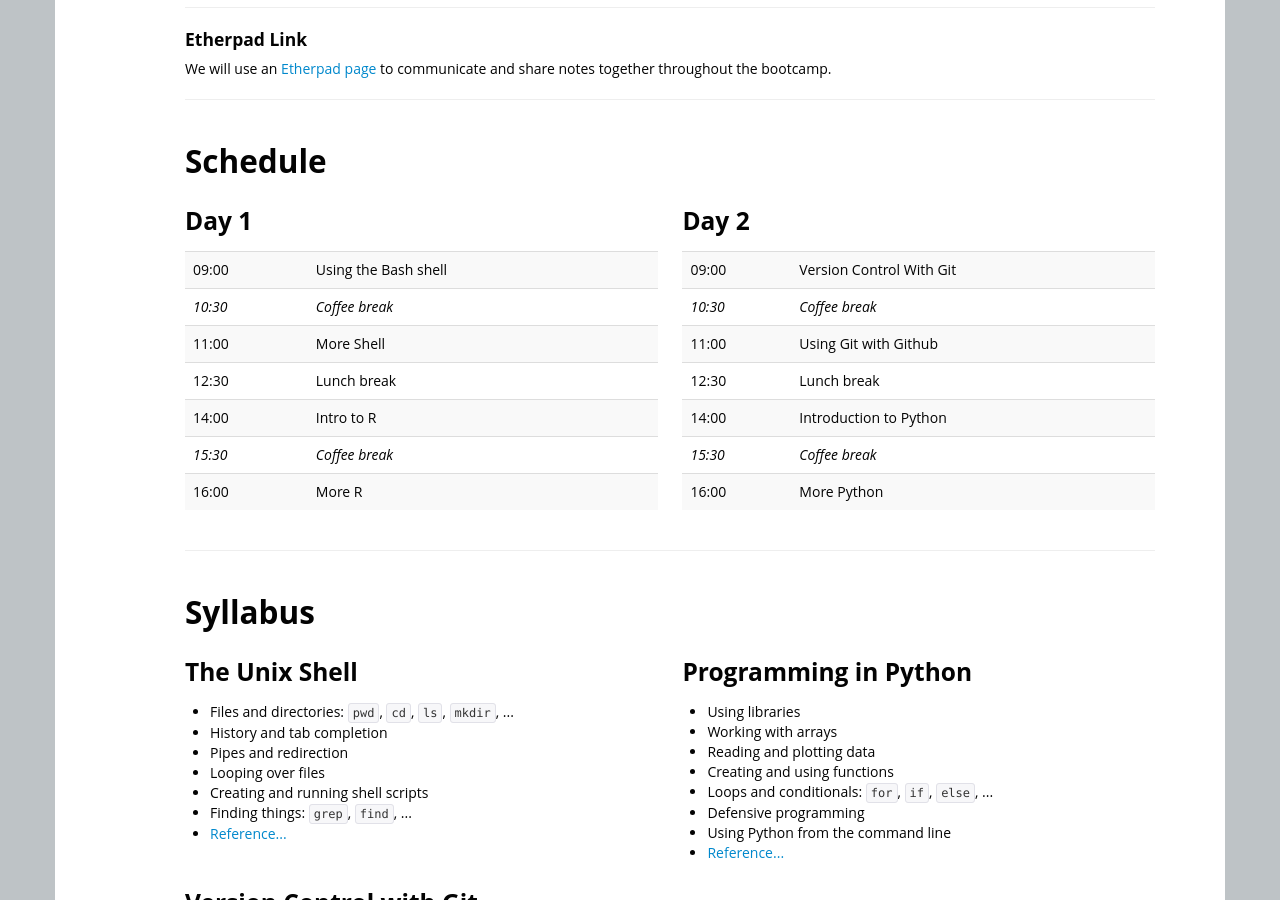
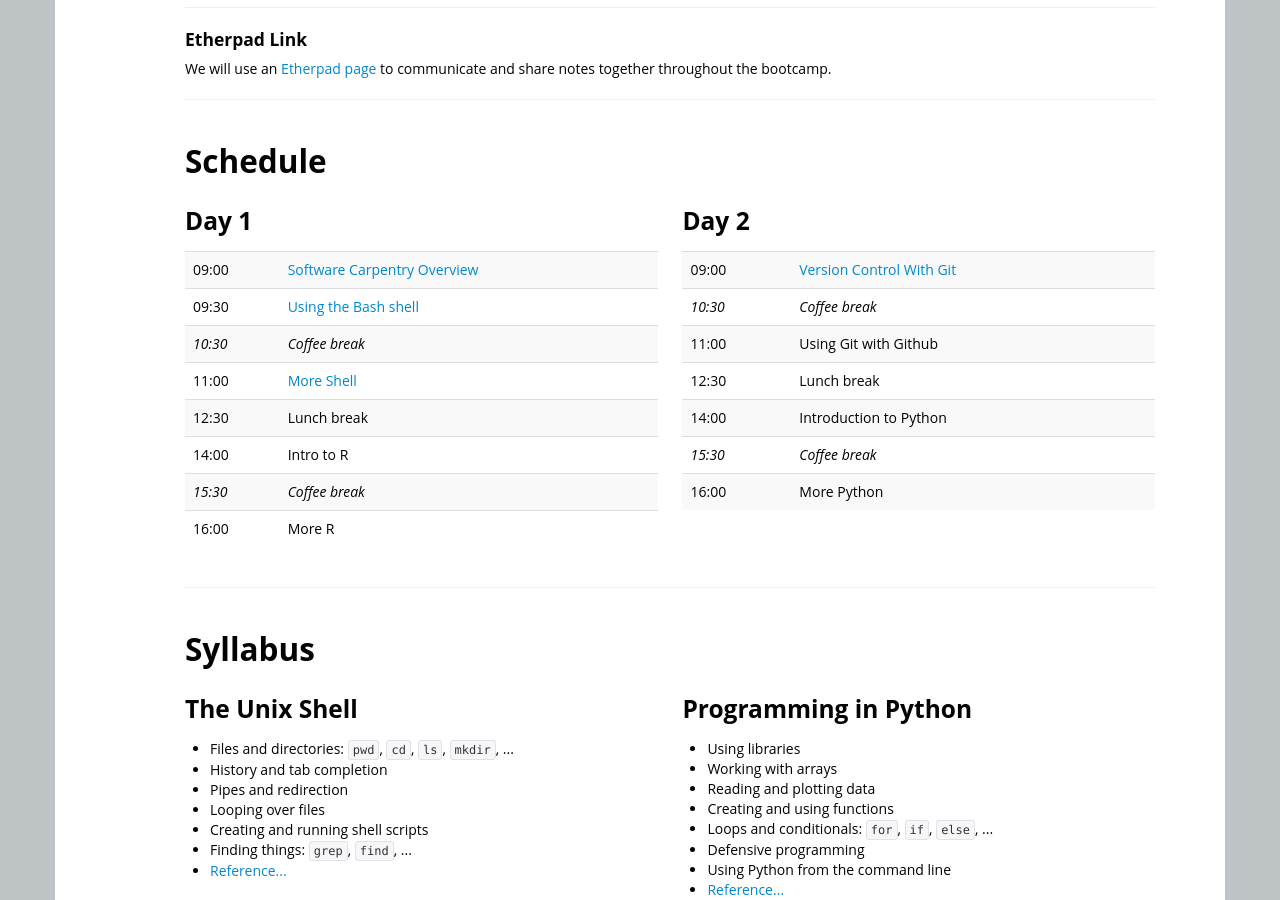
Before and after one commit to jrherr/2014-07-10-esip, a Jekyll site: the page built from index.html, in a window 1280 px wide and 900 px high, scrolled down 1126 px. Built offline with Jekyll 4.4.1, drawn with Linux system fonts in a browser that asks for light colours.

Commit message:
Update bootcamp page

```diff
--- a/index.html
+++ b/index.html
@@ -146,9 +146,10 @@ contact: joshua.r.herr@gmail.com
   <div class="span6">
     <h3>Day 1</h3>
     <table class="table table-striped">
-      <tr> <td>09:00</td> <td>Using the Bash shell</td> </tr>
+      <tr> <td>09:00</td> <td><a href="http://jrherr.github.io/2014-04-29-gwu/overview/overview.html#">Software Carpentry Overview</a></td> </tr>
+      <tr> <td>09:30</td> <td><a href="http://jrherr.github.io/2014-07-10-esip/lessons/swc-shell/tutorial.html">Using the Bash shell</a></td> </tr>
       <tr> <td><em>10:30</em></td> <td><em>Coffee break</em></td> </tr>
-      <tr> <td>11:00</td> <td>More Shell</td> </tr>
+      <tr> <td>11:00</td> <td><a href="http://jrherr.github.io/2014-07-10-esip/lessons/swc-shell/tutorial.html">More Shell</a></td> </tr>
       <tr> <td>12:30</td> <td>Lunch break</td> </tr>
       <tr> <td>14:00</td> <td>Intro to R</td> </tr>
       <tr> <td><em>15:30</em></td> <td><em>Coffee break</em></td> </tr>
@@ -158,7 +159,7 @@ contact: joshua.r.herr@gmail.com
   <div class="span6">
     <h3>Day 2</h3>
     <table class="table table-striped">
-      <tr> <td>09:00</td> <td>Version Control With Git</td> </tr>
+      <tr> <td>09:00</td> <td><a href="https://jrherr.github.io/2014-04-29-gwu/intermediate/git/">Version Control With Git</a></td> </tr>
       <tr> <td><em>10:30</em></td> <td><em>Coffee break</em></td> </tr>
       <tr> <td>11:00</td> <td>Using Git with Github</td> </tr>
       <tr> <td>12:30</td> <td>Lunch break</td> </tr>
```
